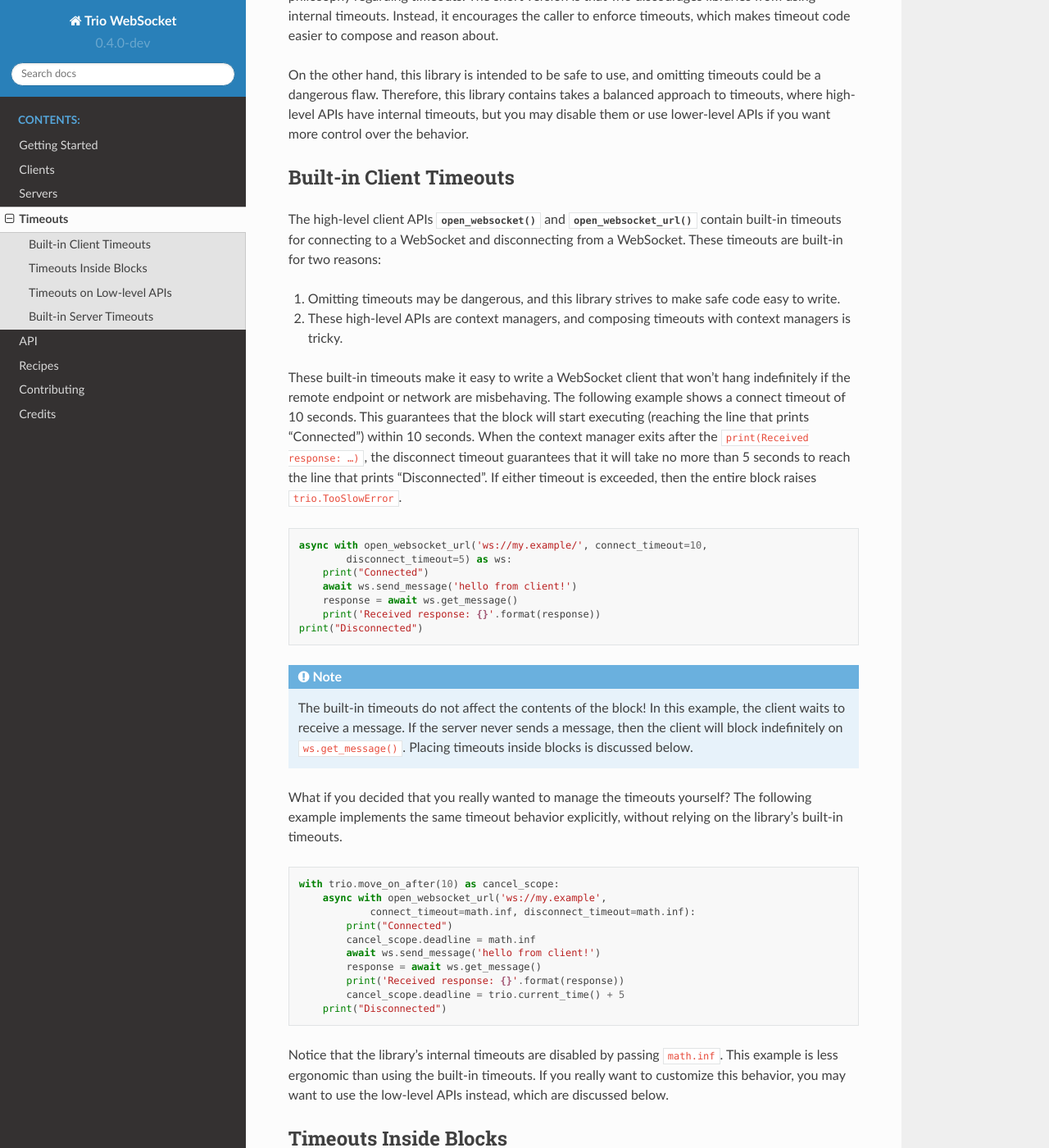
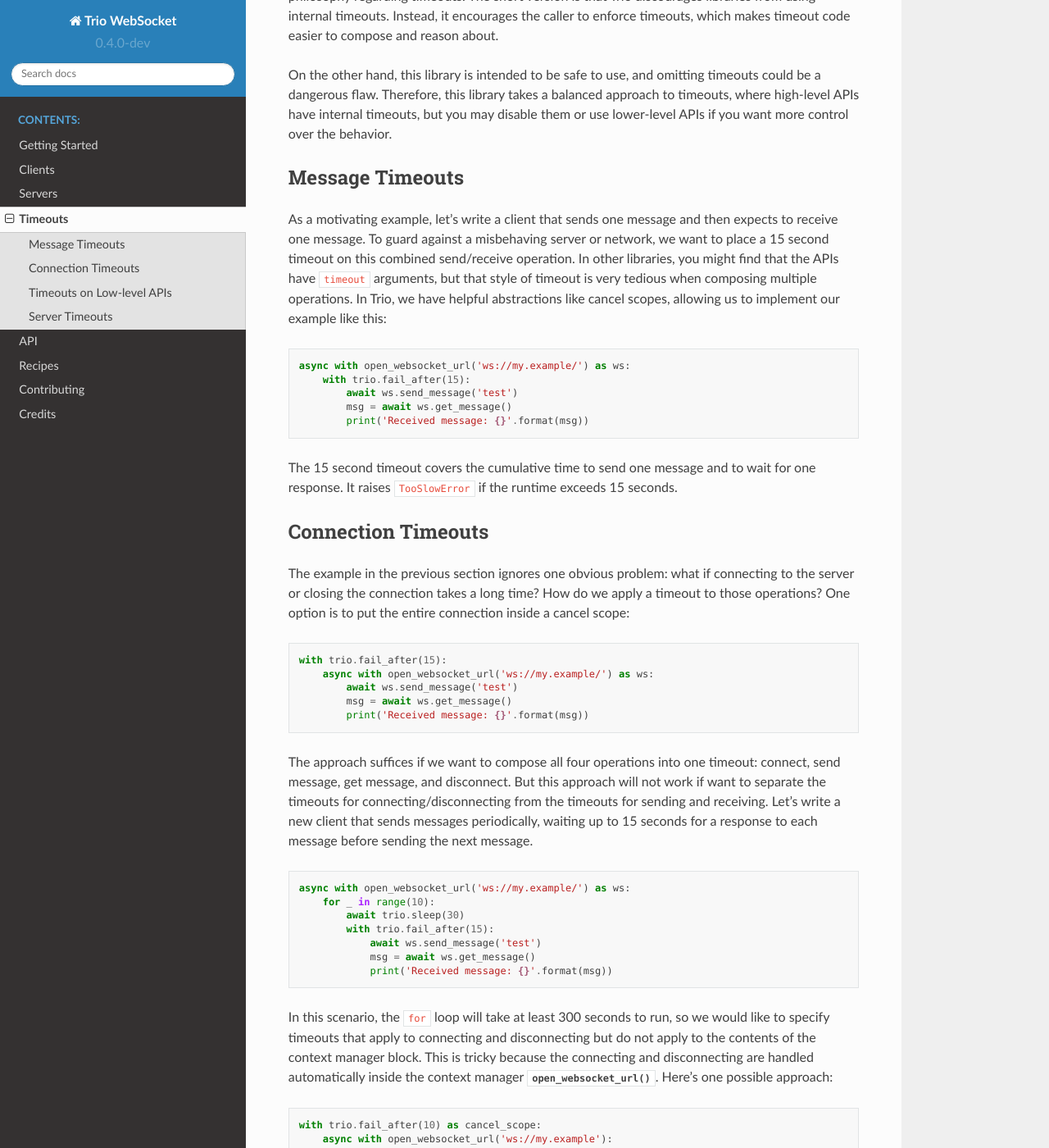
Before and after one commit to python-trio/trio-websocket, a Sphinx documentation site: the page built from docs/timeouts.rst, in a window 1280 px wide and 1400 px high, scrolled down 369 px. Shown: the whole window at 82% size. Built offline with Sphinx 7.4.7 and the Read the Docs theme 2.0.0, drawn with Linux system fonts in a browser that asks for light colours; some of the changed text lies outside the part shown.

Commit message:
Code review for #64

```diff
--- a/docs/timeouts.rst
+++ b/docs/timeouts.rst
@@ -19,136 +19,152 @@ internal timeouts. Instead, it encourages the caller to enforce timeouts, which
 makes timeout code easier to compose and reason about.
 
 On the other hand, this library is intended to be safe to use, and omitting
-timeouts could be a dangerous flaw. Therefore, this library contains takes a
-balanced approach to timeouts, where high-level APIs have internal timeouts, but
-you may disable them or use lower-level APIs if you want more control over the
-behavior.
+timeouts could be a dangerous flaw. Therefore, this library takes a balanced
+approach to timeouts, where high-level APIs have internal timeouts, but you may
+disable them or use lower-level APIs if you want more control over the behavior.
 
-Built-in Client Timeouts
-------------------------
+Message Timeouts
+----------------
 
-The high-level client APIs :func:`open_websocket` and :func:`open_websocket_url`
-contain built-in timeouts for connecting to a WebSocket and disconnecting from a
-WebSocket. These timeouts are built-in for two reasons:
+As a motivating example, let's write a client that sends one message and then
+expects to receive one message. To guard against a misbehaving server or
+network, we want to place a 15 second timeout on this combined send/receive
+operation. In other libraries, you might find that the APIs have ``timeout``
+arguments, but that style of timeout is very tedious when composing multiple
+operations. In Trio, we have helpful abstractions like cancel scopes, allowing
+us to implement our example like this:
 
-1. Omitting timeouts may be dangerous, and this library strives to make safe
-   code easy to write.
-2. These high-level APIs are context managers, and composing timeouts with
-   context managers is tricky.
+.. code-block:: python
 
-These built-in timeouts make it easy to write a WebSocket client that won't hang
-indefinitely if the remote endpoint or network are misbehaving. The following
-example shows a connect timeout of 10 seconds. This guarantees that the block
-will start executing (reaching the line that prints "Connected") within 10
-seconds. When the context manager exits after the ``print(Received response:
-…)``, the disconnect timeout guarantees that it will take no more than 5 seconds
-to reach the line that prints "Disconnected". If either timeout is exceeded,
-then the entire block raises ``trio.TooSlowError``.
+    async with open_websocket_url('ws://my.example/') as ws:
+        with trio.fail_after(15):
+            await ws.send_message('test')
+            msg = await ws.get_message()
+            print('Received message: {}'.format(msg))
+
+The 15 second timeout covers the cumulative time to send one message and to wait
+for one response. It raises ``TooSlowError`` if the runtime exceeds 15 seconds.
+
+Connection Timeouts
+-------------------
+
+The example in the previous section ignores one obvious problem: what if
+connecting to the server or closing the connection takes a long time? How do we
+apply a timeout to those operations? One option is to put the entire connection
+inside a cancel scope:
+
+.. code-block:: python
+
+    with trio.fail_after(15):
+        async with open_websocket_url('ws://my.example/') as ws:
+            await ws.send_message('test')
+            msg = await ws.get_message()
+            print('Received message: {}'.format(msg))
+
+The approach suffices if we want to compose all four operations into one
+timeout: connect, send message, get message, and disconnect. But this approach
+will not work if want to separate the timeouts for connecting/disconnecting from
+the timeouts for sending and receiving. Let's write a new client that sends
+messages periodically, waiting up to 15 seconds for a response to each message
+before sending the next message.
+
+.. code-block:: python
+
+    async with open_websocket_url('ws://my.example/') as ws:
+        for _ in range(10):
+            await trio.sleep(30)
+            with trio.fail_after(15):
+                await ws.send_message('test')
+                msg = await ws.get_message()
+                print('Received message: {}'.format(msg))
+
+In this scenario, the ``for`` loop will take at least 300 seconds to run, so we
+would like to specify timeouts that apply to connecting and disconnecting but do
+not apply to the contents of the context manager block. This is tricky because
+the connecting and disconnecting are handled automatically inside the context
+manager :func:`open_websocket_url`. Here's one possible approach:
+
+.. code-block:: python
+
+    with trio.fail_after(10) as cancel_scope:
+        async with open_websocket_url('ws://my.example'):
+            cancel_scope.deadline = math.inf
+            for _ in range(10):
+                await trio.sleep(30)
+                with trio.fail_after(15):
+                    await ws.send_message('test')
+                    msg = await ws.get_message()
+                    print('Received message: {}'.format(msg))
+            cancel_scope.deadline = trio.current_time() + 5
+
+This example places a 10 second timeout on connecting and a separate 5 second
+timeout on disconnecting. This is accomplished by wrapping the entire operation
+in a cancel scope and then modifying the cancel scope's deadline when entering
+and exiting the context manager block.
+
+This approach works but it is a bit complicated, and we don't want our safety
+mechanisms to be complicated! Therefore, the high-level client APIs
+:func:`open_websocket` and :func:`open_websocket_url` contain internal timeouts
+that apply only to connecting and disconnecting. Let's rewrite the previous
+example to use the library's internal timeouts:
 
 .. code-block:: python
 
     async with open_websocket_url('ws://my.example/', connect_timeout=10,
             disconnect_timeout=5) as ws:
-        print("Connected")
-        await ws.send_message('hello from client!')
-        response = await ws.get_message()
-        print('Received response: {}'.format(response))
-    print("Disconnected")
+        for _ in range(10):
+            await trio.sleep(30)
+            with trio.fail_after(15):
+                await ws.send_message('test')
+                msg = await ws.get_message()
+                print('Received message: {}'.format(msg))
 
-.. note::
+Just like the previous example, this puts a 10 second timeout on connecting, a
+separate 5 second timeout on disconnecting. These internal timeouts violate the
+Trio philosophy of composable timeouts, but hopefully the examples in this
+section have convinced you that breaking the rules a bit is justified by the
+improved safety and ergonomics of this version.
 
-    The built-in timeouts do not affect the contents of the block! In this
-    example, the client waits to receive a message. If the server never sends a
-    message, then the client will block indefinitely on ``ws.get_message()``.
-    Placing timeouts inside blocks is discussed below.
-
-What if you decided that you really wanted to manage the timeouts yourself? The
-following example implements the same timeout behavior explicitly, without
-relying on the library's built-in timeouts.
-
-.. code-block:: python
-
-    with trio.move_on_after(10) as cancel_scope:
-        async with open_websocket_url('ws://my.example',
-                connect_timeout=math.inf, disconnect_timeout=math.inf):
-            print("Connected")
-            cancel_scope.deadline = math.inf
-            await ws.send_message('hello from client!')
-            response = await ws.get_message()
-            print('Received response: {}'.format(response))
-            cancel_scope.deadline = trio.current_time() + 5
-        print("Disconnected")
-
-Notice that the library's internal timeouts are disabled by passing
-``math.inf``. This example is less ergonomic than using the built-in timeouts.
-If you really want to customize this behavior, you may want to use the low-level
-APIs instead, which are discussed below.
-
-Timeouts Inside Blocks
-----------------------
-
-The built-in timeouts do not apply to the contents of the block. One of the
-examples above would hang on ``ws.get_message()`` if the remote endpoint never
-sends a message. If you want to enforce a timeout in this situation, you must to
-do it explicitly:
-
-.. code-block:: python
-
-    async with open_websocket_url('ws://my.example/', connect_timeout=10,
-            disconnect_timeout=5) as ws:
-        with trio.fail_after(15):
-            msg = await ws.get_message()
-            print('Received message: {}'.format(msg))
-
-This example waits up to 15 seconds to get one message from the server, raising
-``trio.TooSlowError`` if the timeout is exceeded. Notice in this example that
-the message timeout is larger than the connect and disconnect timeouts,
-illustrating that the connect and disconnect timeouts do not apply to the
-contents of the block.
-
-Alternatively, you might apply one timeout to the entire operation: connect to
-the server, get one message, and disconnect.
-
-.. code-block:: python
-
-    with trio.fail_after(15):
-        async with open_websocket_url('ws://my.example/',
-                connect_timeout=math.inf, disconnect_timeout=math.inf) as ws:
-            msg = await ws.get_message()
-            print('Received message: {}'.format(msg))
-
-Note that the internal timeouts are disabled in this example.
+In fact, these timeouts have actually been present in all of our examples so
+far! We just didn't see them because those arguments have default values. If you
+really don't like the internal timeouts, you can disable them by passing
+``math.inf``, or you can use the low-level APIs instead.
 
 Timeouts on Low-level APIs
 --------------------------
 
-We saw an example above where explicit timeouts were applied to the context
-managers. In practice, if you need to customize timeout behavior, the low-level
-APIs like :func:`connect_websocket_url` etc. will be clearer and easier to use.
-This example implements the same timeouts above using the low-level APIs.
+In the previous section, we saw how the library's high-level APIs have internal
+timeouts. The low-level APIs, like :func:`connect_websocket` and
+:func:`connect_websocket_url` do not have internal timeouts, nor are they
+context managers. These characteristics make the low-level APIs suitable for
+situations where you want very fine-grained control over timeout behavior.
 
 .. code-block:: python
 
-    with trio.fail_after(10):
-        connection = await connect_websocket_url('ws://my.example/')
-    print("Connected")
-    try:
-        await ws.send_message('hello from client!')
-        response = await ws.get_message()
-        print('Received response: {}'.format(response))
-    finally:
-        with trio.fail_after(5):
-            await connection.aclose()
-        print("Disconnected")
+    async with trio.open_nursery():
+        with trio.fail_after(10):
+            connection = await connect_websocket_url(nursery, 'ws://my.example/')
+        try:
+            for _ in range(10):
+                await trio.sleep(30)
+                with trio.fail_after(15):
+                    await ws.send_message('test')
+                    msg = await ws.get_message()
+                    print('Received message: {}'.format(msg))
+        finally:
+            with trio.fail_after(5):
+                await connection.aclose()
 
-The low-level APIs make the timeout code easier to read, but we also have to add
-try/finally blocks if we want the same behavior that the context manager
-guarantees.
+This example applies the same 10 second timeout for connecting and 5 second
+timeout for disconnecting as seen in the previous section, but it uses the
+lower-level APIs. This approach gives you more control but the low-level APIs
+also require more boilerplate, such as creating a nursery and using try/finally
+to ensure that the connection is always closed.
 
-Built-in Server Timeouts
-------------------------
+Server Timeouts
+---------------
 
-The server API also offer built-in timeouts. These timeouts are configured when
+The server API also has internal timeouts. These timeouts are configured when
 the server is created, and they are enforced on each connection.
 
 .. code-block:: python
@@ -162,19 +178,20 @@ the server is created, and they are enforced on each connection.
         connect_timeout=10, disconnect_timeout=5)
 
 The server timeouts work slightly differently from the client timeouts. The
-connect timeout measures the time between when a TCP connection is received and
-when the user's handler is called. As a consequence, the connect timeout
-includes waiting for the client's side of the handshake, which is represented by
-the ``request`` object. *It does not include the server's side of the
-handshake,* because the server handshake needs to be performed inside the user's
-handler, i.e. ``await request.accept()``. The disconnect timeout applies to the
+server's connect timeout measures the time between receiving a new TCP
+connection and calling the user's handler. The connect timeout
+includes waiting for the client's side of the handshake (which is represented by
+the ``request`` object), *but it does not include the server's side of the
+handshake.* The server handshake needs to be performed inside the user's
+handler, e.g. ``await request.accept()``. The disconnect timeout applies to the
 time between the handler exiting and the connection being closed.
 
 Each handler is spawned inside of a nursery, so there is no way for connect and
-disconnect timeouts to raise exceptions to your code. Instead, connect timeouts
-result cause the connection to be silently closed, and handler is never called.
-For disconnect timeouts, your handler has already exited, so a timeout will
-cause the connection to be silently closed.
+disconnect timeouts to raise exceptions to your code. (If they did raise
+exceptions, they would cancel your nursery and crash your server!) Instead,
+connect timeouts cause the connection to be silently closed, and the handler is
+never called. For disconnect timeouts, your handler has already exited, so a
+timeout will cause the connection to be silently closed.
 
 As with the client APIs, you can disable the internal timeouts by passing
-``math.inf``.
+``math.inf`` or you can use low-level APIs like :func:`wrap_server_stream`.
```
Also changed, not shown: 2 other files.
